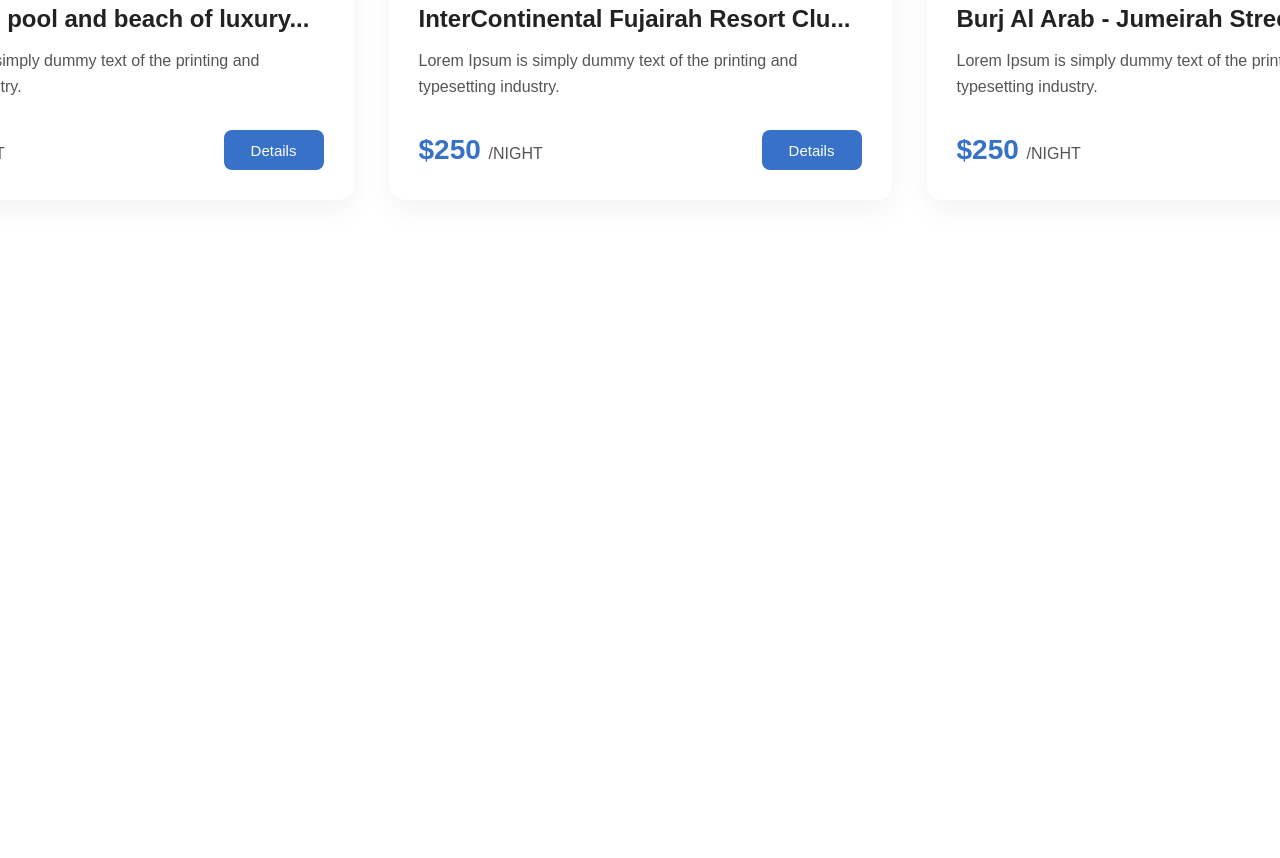
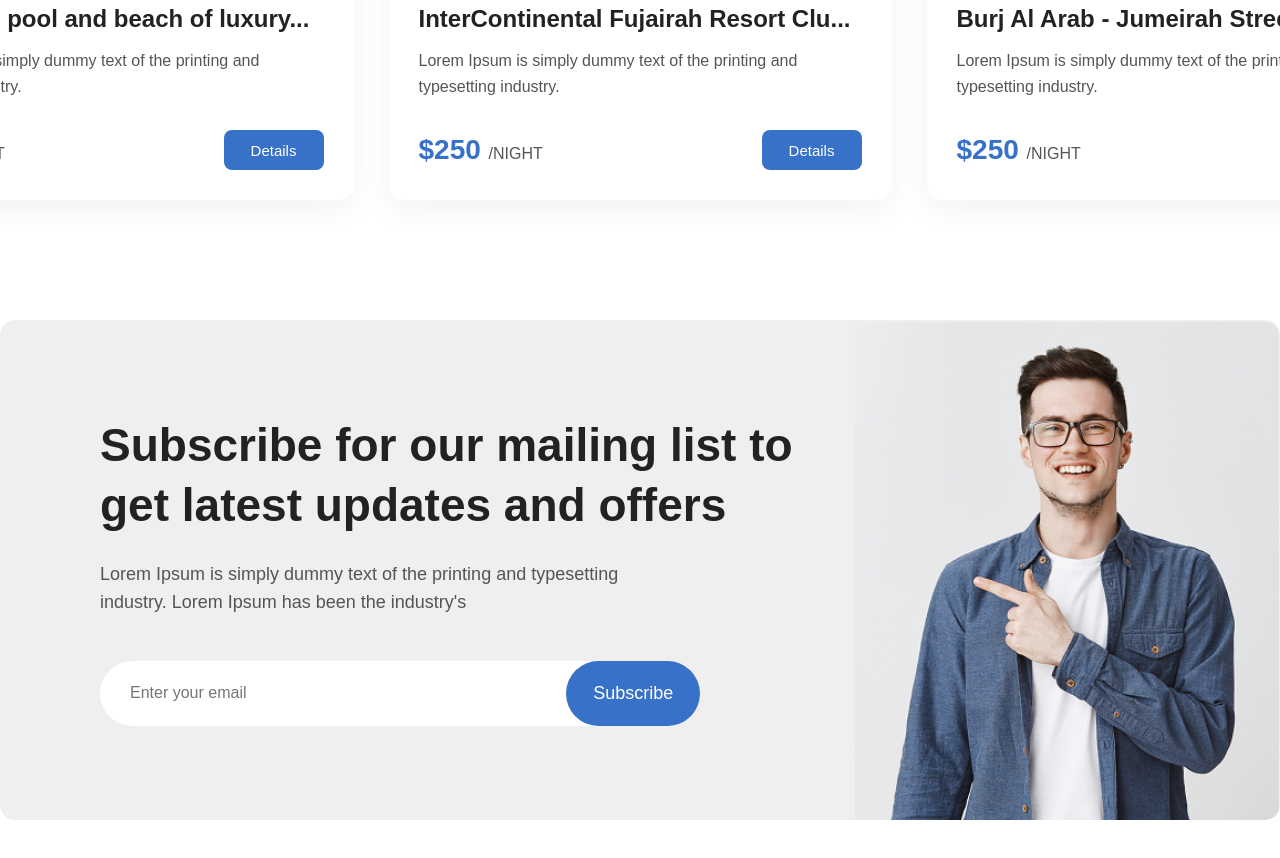
Before and after one commit to abduhakimrahmonqulzoda/HotelBoooking, a plain HTML site: page index.html in a window 1280 px wide. Shown: the part 4367-5225 px from the top of the page. Before the commit the page ends 4667 px from the top, so only its background shows below. Drawn offline with Linux system fonts and the light colour scheme.

Commit message:
I creat section 6

```diff
--- a/index.html
+++ b/index.html
@@ -248,6 +248,31 @@
       </div>
     </div>
 
+        <div class="section6">
+      <div class="sec6box">
+        <div class="sec6div1">
+          <p class="sec6p1">
+            Subscribe for our mailing list to get latest updates and offers
+          </p>
+          <p class="sec6p2">
+            Lorem Ipsum is simply dummy text of the printing and typesetting
+            industry. Lorem Ipsum has been the industry's
+          </p>
+
+          <div class="sec6form">
+            <input class="sec6input" type="text" placeholder="Enter your email" />
+            <button class="sec6btn">Subscribe</button>
+          </div>
+        </div>
+
+        <div class="sec6div2">
+          <img class="sec6img" src="/images/Image (27).png" alt="" />
+        </div>
+      </div>
+    </div>
+
+
+
 
   </body>
 </html>
--- a/style.css
+++ b/style.css
@@ -439,3 +439,84 @@
     font-size: 15px;
     cursor: pointer;
 }
+
+.section6 {
+    display: flex;
+    justify-content: center;
+    margin-top: 120px;
+    margin-bottom: 100px;
+    font-family: sans-serif;
+}
+
+.sec6box {
+    width: 1580px;
+    height: 500px;
+    background-color: #EFEFEF;
+    border-radius: 15px;
+    display: flex;
+    justify-content: space-between;
+    align-items: center;
+}
+
+.sec6div1 {
+    margin-left: 100px;
+}
+
+.sec6p1 {
+    font-size: 46px;
+    font-weight: bold;
+    color: #222222;
+    width: 720px;
+    line-height: 60px;
+}
+
+.sec6p2 {
+    font-size: 18px;
+    color: #555555;
+    width: 580px;
+    line-height: 28px;
+    margin-top: 25px;
+}
+
+.sec6form {
+    display: flex;
+    align-items: center;
+    background-color: white;
+    width: 600px;
+    height: 65px;
+    border-radius: 35px;
+    margin-top: 45px;
+}
+
+.sec6input {
+    border: none;
+    outline: none;
+    width: 100%;
+    font-size: 16px;
+    padding-left: 30px;
+    border-radius: 35px;
+}
+
+.sec6btn {
+    width: 180px;
+    height: 65px;
+    background-color: #3771C8;
+    color: white;
+    border: none;
+    border-radius: 35px;
+    font-size: 18px;
+    cursor: pointer;
+}
+
+.sec6div2 {
+    height: 500px;
+    display: flex;
+    align-items: flex-end;
+    margin-right: 40px;
+}
+
+.sec6img {
+    height: 498px;
+    border-radius: 0 15px 15px 0;
+    margin-right: -40px;
+}
```
